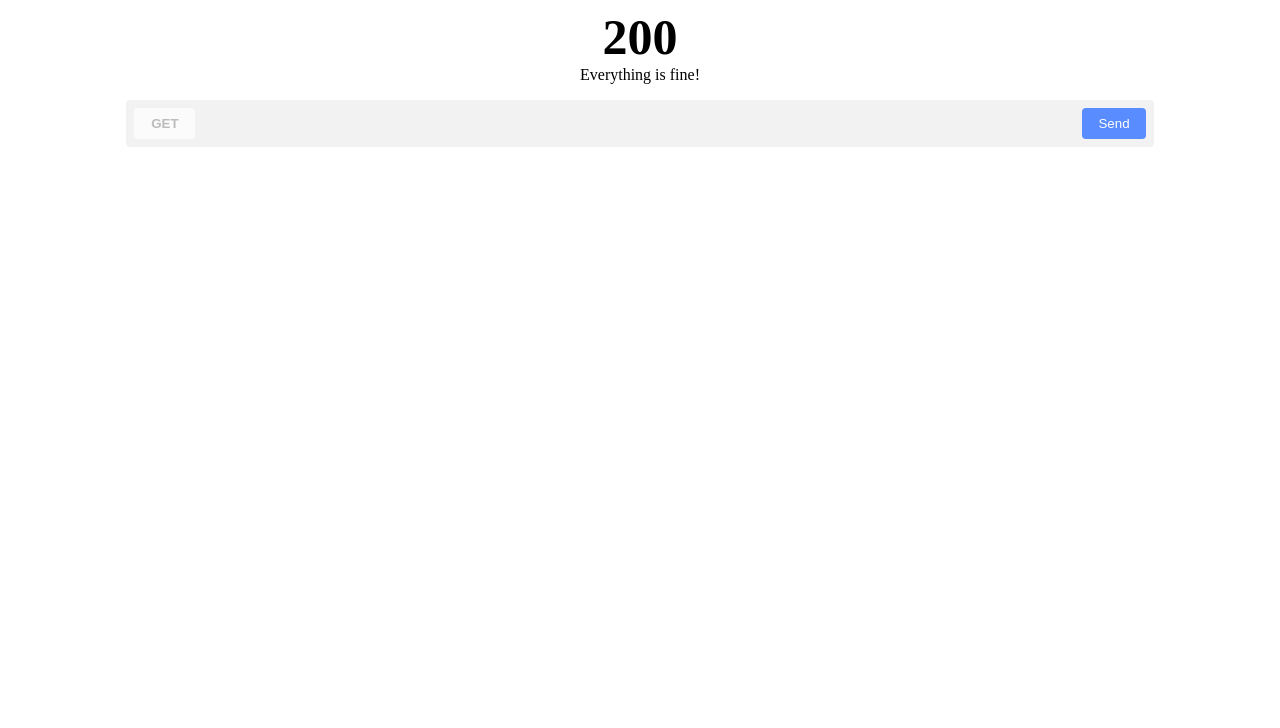
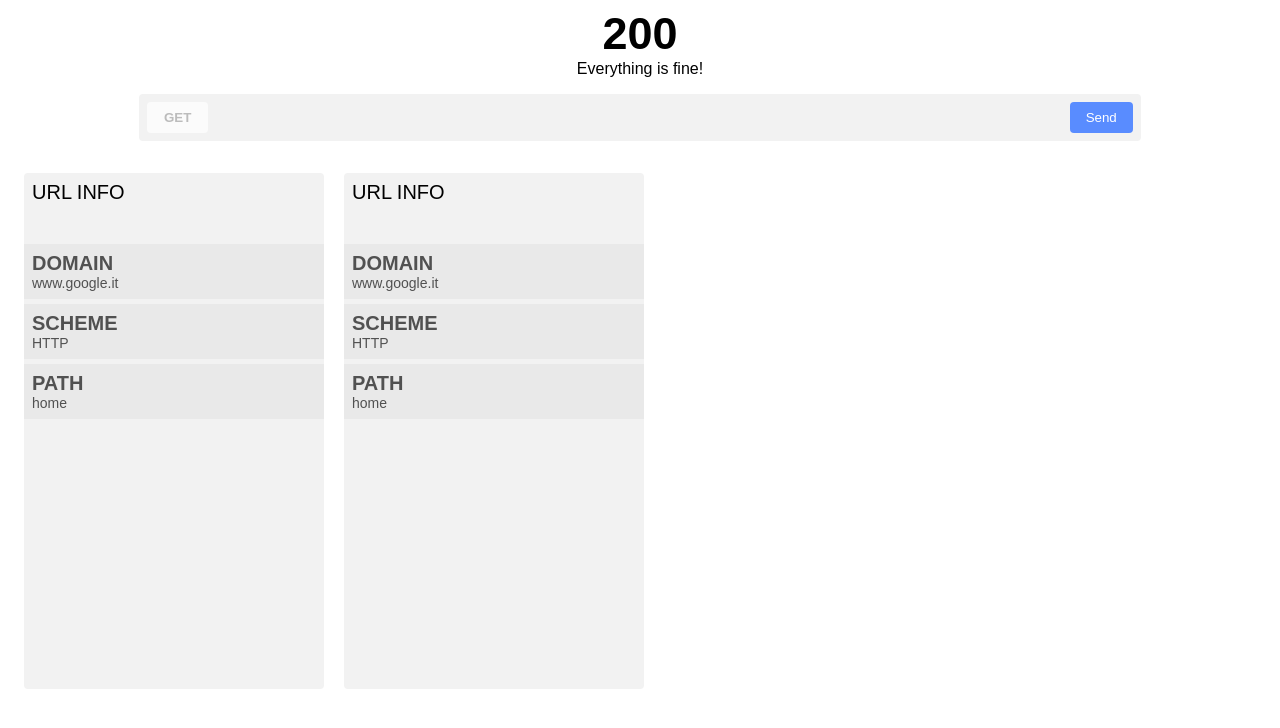
Before and after one commit to MarcoCilona/http-analyzer, a Vue app: page /#/ in a window 1280 px wide. Shown: the top 728 px of the page. Built offline with nearby package versions, Linux system fonts and the light colour scheme.

Commit message:
added result card component

```diff
--- a/src/App.vue
+++ b/src/App.vue
@@ -1,5 +1,5 @@
 <template lang="pug">
-.container
+.container.ph-4
   .row.align-center.mv-4
     .grey_medium.pa-2.br-4.width-80.d-flex.search-bar
       Select
@@ -7,8 +7,19 @@
       Button
   .row.align-center
     .column
-      .text-align-center.fs-50.fw-800 200
+      .text-align-center.fs-45.fw-700 200
       div Everything is fine!
+  .row.overflow-x-auto.mt-4
+    ResultCard(title='Url info')
+      template(#content)
+        ResultCardRow(title='Domain', value='www.google.it')
+        ResultCardRow(title='Scheme', value='HTTP')
+        ResultCardRow(title='Path', value='home')
+    ResultCard.ml-5(title='Url info')
+      template(#content)
+        ResultCardRow(title='Domain', value='www.google.it')
+        ResultCardRow(title='Scheme', value='HTTP')
+        ResultCardRow(title='Path', value='home')
 </template>
 
 <script lang="ts">
@@ -17,12 +28,16 @@ import { Component, Vue } from 'vue-property-decorator';
 // Components
 import Button from './components/ui/Button.vue';
 import Input from './components/ui/Input.vue';
+import ResultCard from './components/ui/ResultCard.vue';
+import ResultCardRow from './components/ui/ResultCardRow.vue';
 import Select from './components/ui/Select.vue';
 
 @Component({
   components: {
     Button,
     Input,
+    ResultCard,
+    ResultCardRow,
     Select,
   },
 })
@@ -31,12 +46,21 @@ export default class App extends Vue {}
 
 <style lang="scss">
 #app {
-  font-family: 'Avenir', Helvetica, Arial, sans-serif;
   -webkit-font-smoothing: antialiased;
   -moz-osx-font-smoothing: grayscale;
   text-align: center;
   color: #2c3e50;
   margin-top: 60px;
+}
+
+body {
+  font-family: Arial, Helvetica, sans-serif;
+}
+
+.container {
+  .row:nth-child(3) {
+    order: 3;
+  }
 }
 
 @media only screen and (min-width: 425px) {
--- /dev/null
+++ b/src/components/ui/ResultCard.vue
@@ -0,0 +1,27 @@
+<template lang="pug">
+.card_container.grey_medium.br-4.pv-2
+  .row.ph-2.fs-20.uppercase.mb-10 {{ title ? title : '-'}}
+  slot(name='content')
+</template>
+
+<script lang="ts">
+import { Component, Prop, Vue } from 'vue-property-decorator';
+
+@Component
+export default class ResultCard extends Vue {
+  @Prop() title!: string;
+}
+</script>
+
+<style lang="scss" scoped>
+.card_container {
+  min-height: 500px;
+  min-width: 100%;
+}
+
+@media only screen and (min-width: 425px) {
+  .card_container {
+    min-width: 300px;
+  }
+}
+</style>
--- /dev/null
+++ b/src/components/ui/ResultCardRow.vue
@@ -0,0 +1,24 @@
+<template lang="pug">
+.row.grey_dark
+  .pa-2.direction-column.black_light--text
+    .fs-20.uppercase.fw-600 {{ title ? title : '-' }}
+    .fs-14 {{ value ? value: '-' }}
+</template>
+
+<script lang="ts">
+import { Component, Prop, Vue } from 'vue-property-decorator';
+
+@Component
+export default class ResultCardRow extends Vue {
+  @Prop() title!: string;
+  @Prop() value!: string;
+}
+</script>
+
+<style lang="scss" scoped>
+.row {
+  & +.row {
+    margin-bottom: 5px;
+  }
+}
+</style>
--- a/src/styles/main.scss
+++ b/src/styles/main.scss
@@ -1,6 +1,8 @@
 $colors: (
+    black_light: '#515151',
     blue_light: '#598CFF',
     grey: '#BCBCBC',
+    grey_dark: '#E9E9E9',
     grey_light: '#FBFBFB',
     grey_medium: '#F2F2F2',
     std_white: '#FFFFFF',
@@ -57,6 +59,15 @@ $display-values: (block, grid, flex, table);
     }
 }
 
+// Flex directions
+.direction-column {
+  flex-direction: column;
+}
+
+.direction-row {
+  flex-direction: row;
+}
+
 .row {
     display: flex;
     flex-direction: row;
@@ -76,6 +87,11 @@ $values-weights: (400, 500, 600, 700, 800);
     .fw-#{$value} {
         font-weight: #{$value};
     }
+}
+
+// Overflow
+.overflow-x-auto {
+  overflow-x: auto;
 }
 
 // Padding and margin from 0px to 120px
@@ -141,6 +157,14 @@ $values: (left, center, right);
     }
 }
 
+// Text transforms
+$transform-values:(uppercase, lowercase);
+@each $value in $transform-values {
+  .#{$value} {
+    text-transform: #{$value};
+  }
+}
+
 // Width
 @for $i from 1 through 100 {
     .width-#{$i} {
```
Also changed, not shown: .eslintrc.js.
